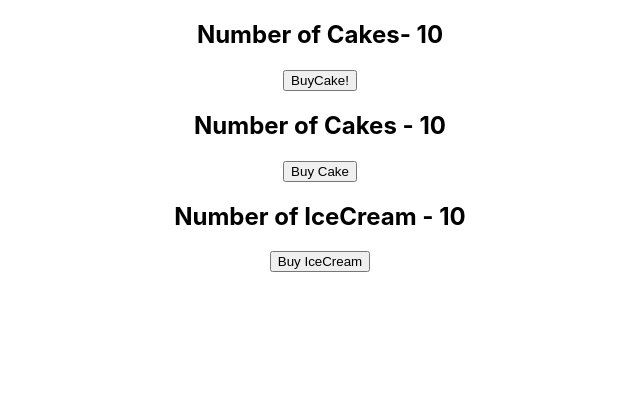
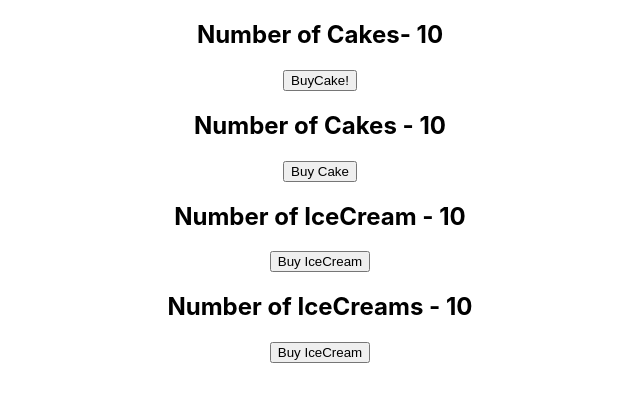
Before and after one commit to Sahar-SE/Cake_Shop, a React (Create React App) app in the folder react-redux-demo/: page / in a window 1280 px wide. Shown: the top 402 px of the page, without its empty margins (320-960 px from the left). Built offline with nearby package versions, Linux system fonts and the light colour scheme.

Commit message:
Add IceHook in app.js

```diff
--- a/react-redux-demo/src/App.js
+++ b/react-redux-demo/src/App.js
@@ -5,6 +5,7 @@ import './App.css';
 import CakeContainer from './components/CakeContainer';
 import HooksCakeContainer from './components/HooksCakeContainer';
 import IceCreamContainer from './components/IceCreamContainer';
+import HooksIceCreamContainer from './components/HooksIceCreamContainer';
 
 function App() {
   return (
@@ -13,6 +14,7 @@ function App() {
         <HooksCakeContainer />
         <CakeContainer />
         <IceCreamContainer />
+        <HooksIceCreamContainer />
       </div>
     </Provider>
   );
```
